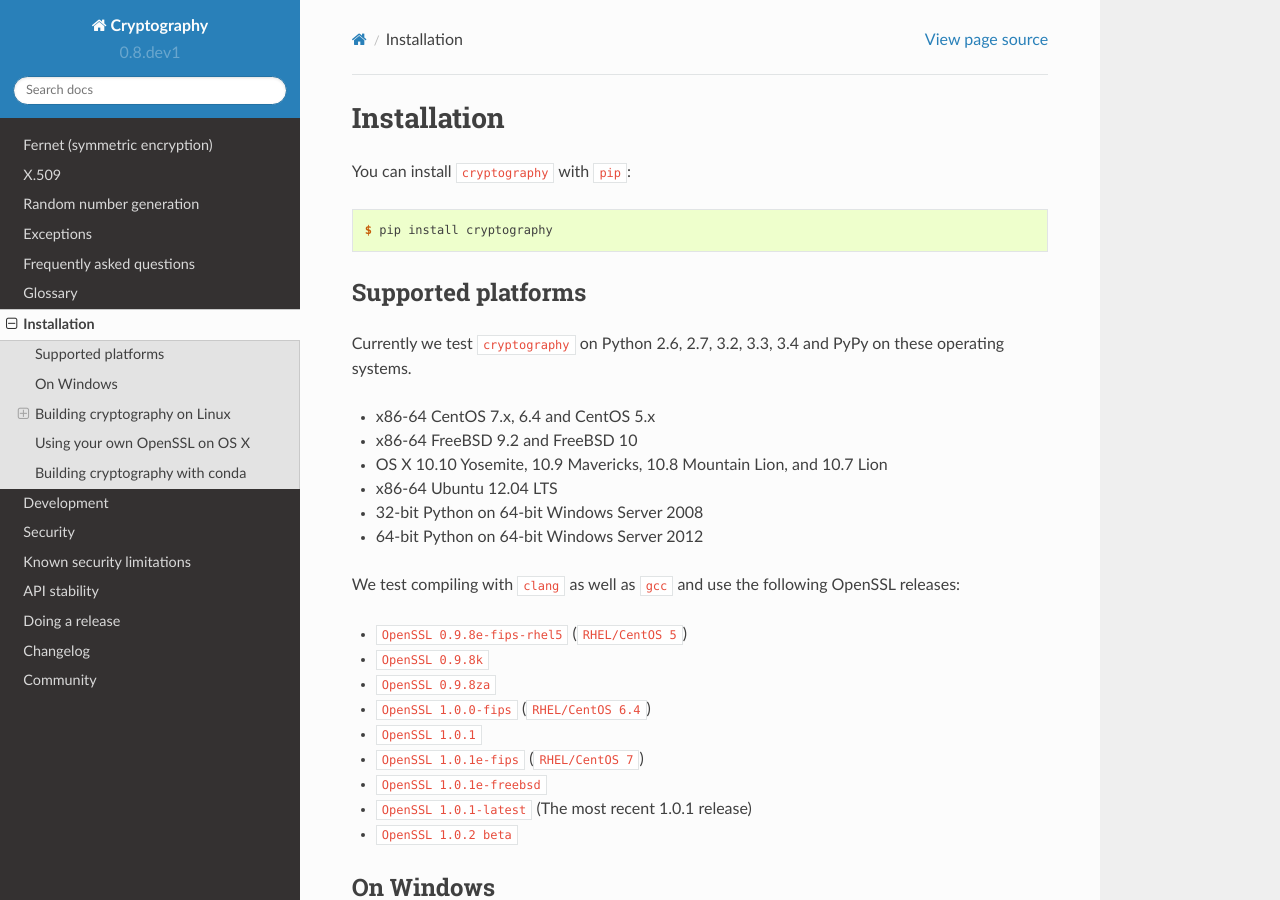
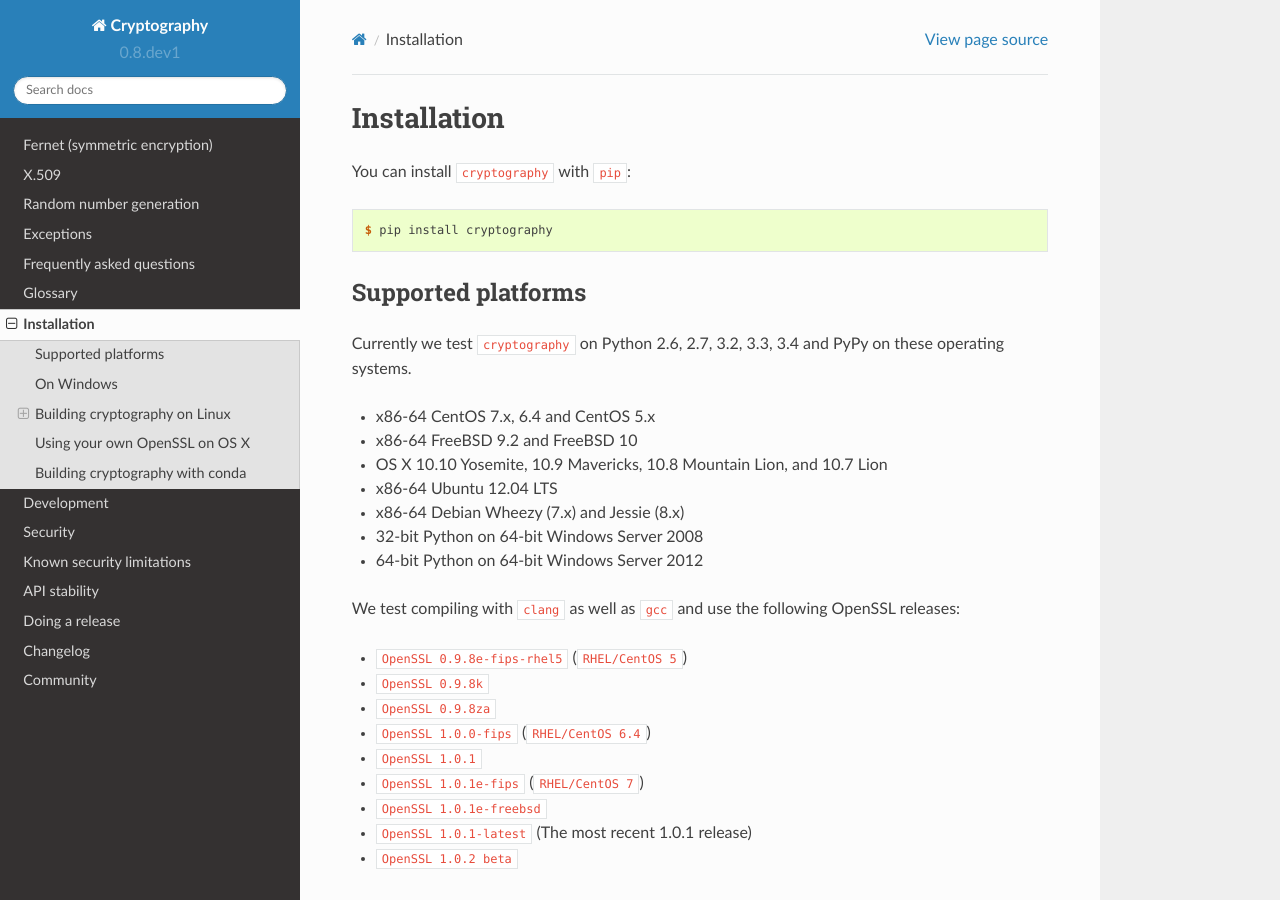
Before and after one commit to WebKing0121/cryptography, a Sphinx documentation site: the page built from docs/installation.rst, in a window 1280 px wide and 900 px high. Built offline with Sphinx 7.4.7 and the Read the Docs theme 2.0.0, drawn with Linux system fonts in a browser that asks for light colours; pages that are not in the unit, such as notebooks, are missing from menus.

Commit message:
update supported platforms

```diff
--- a/docs/installation.rst
+++ b/docs/installation.rst
@@ -17,6 +17,7 @@ on these operating systems.
 * x86-64 FreeBSD 9.2 and FreeBSD 10
 * OS X 10.10 Yosemite, 10.9 Mavericks, 10.8 Mountain Lion, and 10.7 Lion
 * x86-64 Ubuntu 12.04 LTS
+* x86-64 Debian Wheezy (7.x) and Jessie (8.x)
 * 32-bit Python on 64-bit Windows Server 2008
 * 64-bit Python on 64-bit Windows Server 2012
 
```
